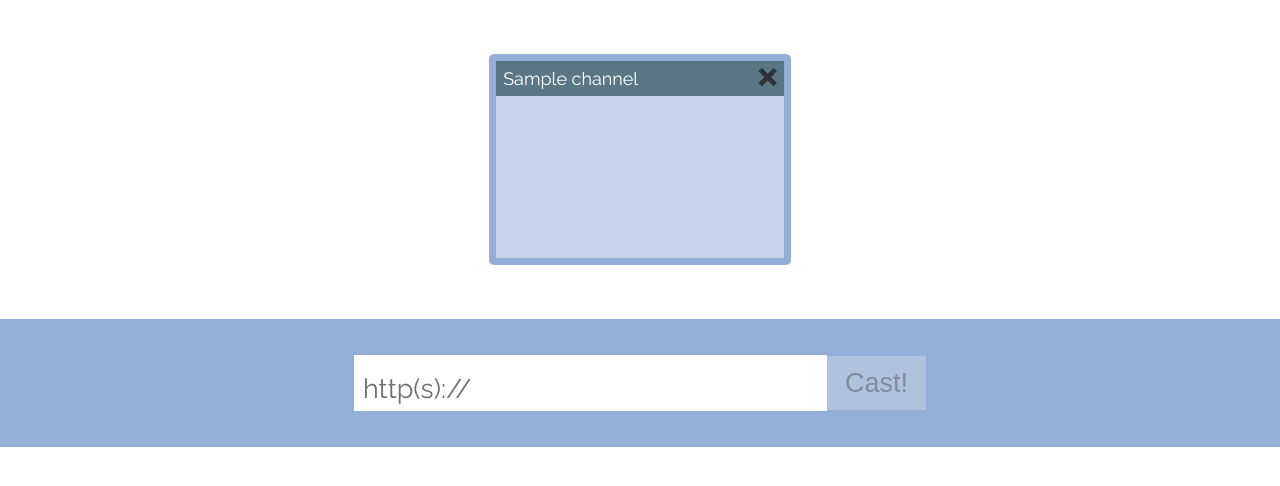
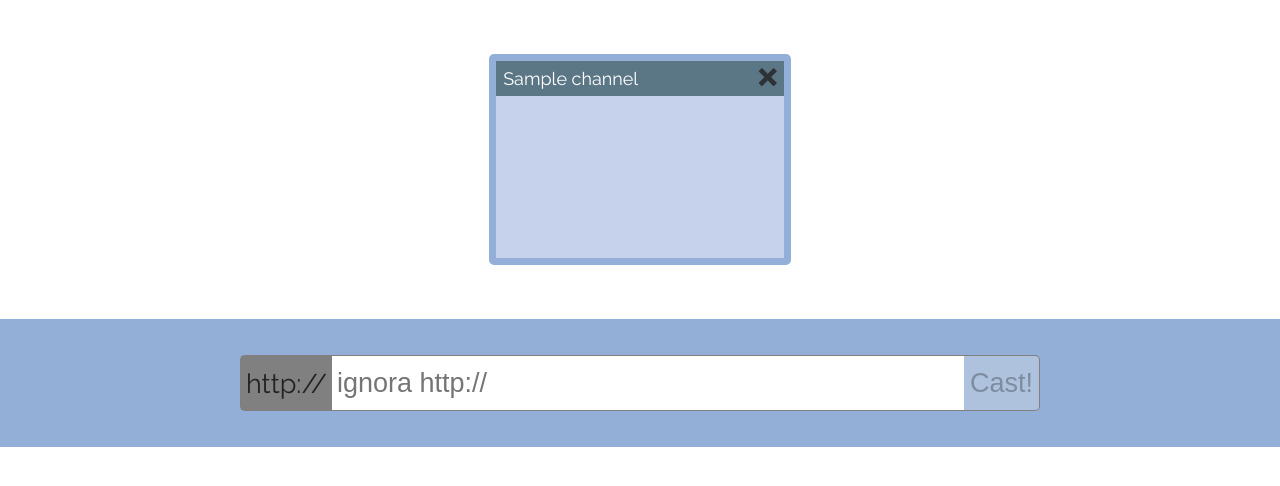
Before and after one commit to handson-workshop/dashboard-remote, a Django app: template app/src/dr/core/templates/core/remote.html in a window 1280 px wide. Shown: the top 486 px of the page. Run offline with Django 3.2, Linux system fonts and the light colour scheme; the template is opened without the code that fills it: values that come from a table or form of the project are taken from there, others are empty; tables that the repository leaves empty hold one stand-in row (values such as "Sample post"); parts of the project's set-up code (start-up, migrations or seed data) failed here and were passed over; some web fonts are replaced.

Commit message:
Incorporato il client http ed aggiustamenti grafici

```diff
--- a/app/src/dr/core/static/css/remote.css
+++ b/app/src/dr/core/static/css/remote.css
@@ -5,8 +5,14 @@ html {
   color: #222;
 }
 
+body, html {
+  min-width: 320px;
+  width: 100%;
+}
+
 body {
   margin: 0;
+  padding: 0;
 }
 
 .container {
@@ -20,10 +26,9 @@ body {
   display: flex;
   -ms-flex-wrap: wrap;
       flex-wrap: wrap;
-  -webkit-box-pack: center;
-      -ms-flex-pack: center;
-          justify-content: center;
-  padding: 2rem;
+  padding: 2rem 0;
+  -ms-flex-pack: distribute;
+      justify-content: space-around;
 }
 .display-list .display {
   background-color: #c6d2eb;
@@ -85,6 +90,7 @@ body {
   display: none;
 }
 
+/* INPUT URL STYLE */
 .controls {
   background: #93afd7;
   display: -webkit-box;
@@ -93,35 +99,65 @@ body {
   -webkit-box-pack: center;
       -ms-flex-pack: center;
           justify-content: center;
+  -webkit-box-align: center;
+      -ms-flex-align: center;
+          align-items: center;
   padding: 2rem 0;
 }
-.controls input, .controls button {
+
+.controls .url-container {
+  display: -webkit-box;
+  display: -ms-flexbox;
+  display: flex;
+  -webkit-box-orient: horizontal;
+  -webkit-box-direction: normal;
+      -ms-flex-direction: row;
+          flex-direction: row;
+  width: 90%;
+  max-width: 800px;
+}
+.controls .url-container .url-field {
+  display: -webkit-box;
+  display: -ms-flexbox;
+  display: flex;
+  border: 1px solid gray;
+  border-right: none;
+  border-radius: 5px 0 0 5px;
+  height: 3rem;
+  -webkit-box-flex: 1;
+      -ms-flex-positive: 1;
+          flex-grow: 1;
+}
+.controls .url-container .url-field .pre-text {
+  height: 100%;
+  background-color: gray;
+  display: -webkit-box;
+  display: -ms-flexbox;
+  display: flex;
+  -webkit-box-align: center;
+      -ms-flex-align: center;
+          align-items: center;
+  padding: 0 5px;
+}
+.controls .url-container .url-field input {
+  border: none;
+  padding: 0 5px;
+  width: 100%;
+  min-width: 0;
+}
+.controls .url-container button {
+  border: 1px solid gray;
+  border-left: none;
+  border-radius: 0 5px 5px 0;
+  cursor: pointer;
+}
+.controls .url-container .url-field input,
+.controls .url-container .url-field span,
+.controls .url-container button {
   font-size: 1.5rem;
 }
-.controls .url-input {
-  margin: auto 0;
-  position: relative;
-}
-.controls .url-input input {
-  height: 3rem;
-  border: 0;
-  padding-left: 6.5rem;
-}
-.controls .url-input .prefix {
-  position: absolute;
-  left: 0.5rem;
-  top: 1rem;
-  font-size: 1.5rem;
-  color: #6f6f6f;
-}
-.controls button {
-  padding: 0 1rem;
-  border: none;
-  margin: auto 0;
-  height: 3rem;
-  cursor: pointer;
-}
 
+/* POP UP STYLE */
 .dimmer {
   z-index: 201;
   position: fixed;
@@ -142,6 +178,7 @@ body {
   right: 0;
   bottom: 0;
 }
+
 .dimmer.visible {
   display: -webkit-box;
   display: -ms-flexbox;
--- a/app/src/dr/core/templates/core/remote.html
+++ b/app/src/dr/core/templates/core/remote.html
@@ -4,7 +4,8 @@
   <head>
     <title>Dahboard remote control</title>
     <meta charset="UTF-8">
-    <meta name="viewport" content="width=device-width, initial-scale=1">
+    <meta http-equiv="X-UA-Compatible" content="IE=edge,chrome=1">
+    <meta name="viewport" content="width=device-width, height=device-height, initial-scale=1, maximum-scale=1, user-scalable=no">
     <link rel="stylesheet" href="{% static "css/remote.css" %}">
     <link rel="stylesheet" href="{% static "css/dashboard-remote-font.css" %}">
   </head>
@@ -27,15 +28,18 @@
         </div>
       </div>
       {% empty %}
-      <strong>No channels casted</strong>
+      <strong>Nessun canale disponibile</strong>
       {% endfor %}
     </div>
     <div class="controls">
-      <div class="url-input">
-        <input type="url" name="url-field" id="url-field"/><span class="prefix">http(s)://</span>
+      <div class="url-container">
+        <div class="url-field">
+          <div class="pre-text"> <span>http://</span></div>
+          <input type="url" placeholder="ignora http://" name="url-field" id="url-field" />
+        </div>
+        {% csrf_token %}
+        <button id="cast-button" disabled="disabled">Cast!</button>
       </div>
-      {% csrf_token %}
-      <button id="cast-button" disabled="disabled">Cast!</button>
     </div>
 
     <div class="dimmer">
@@ -53,6 +57,7 @@
       </div>
     </div>
 
+    <script src="{% static "js/simpleHttpClient.js" %}"></script>
     <script src="{% static "js/remote.js" %}"></script>
   </body>
 </html>
```
